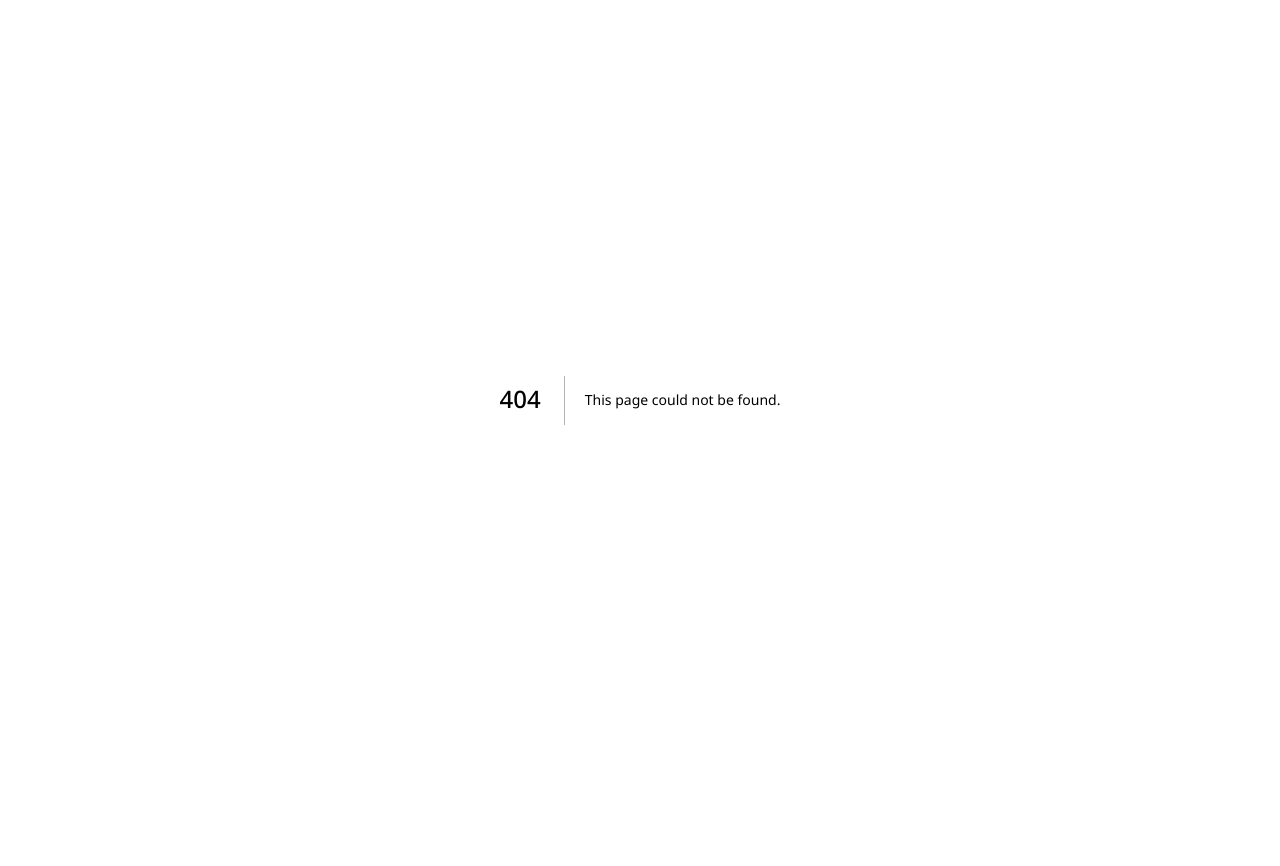
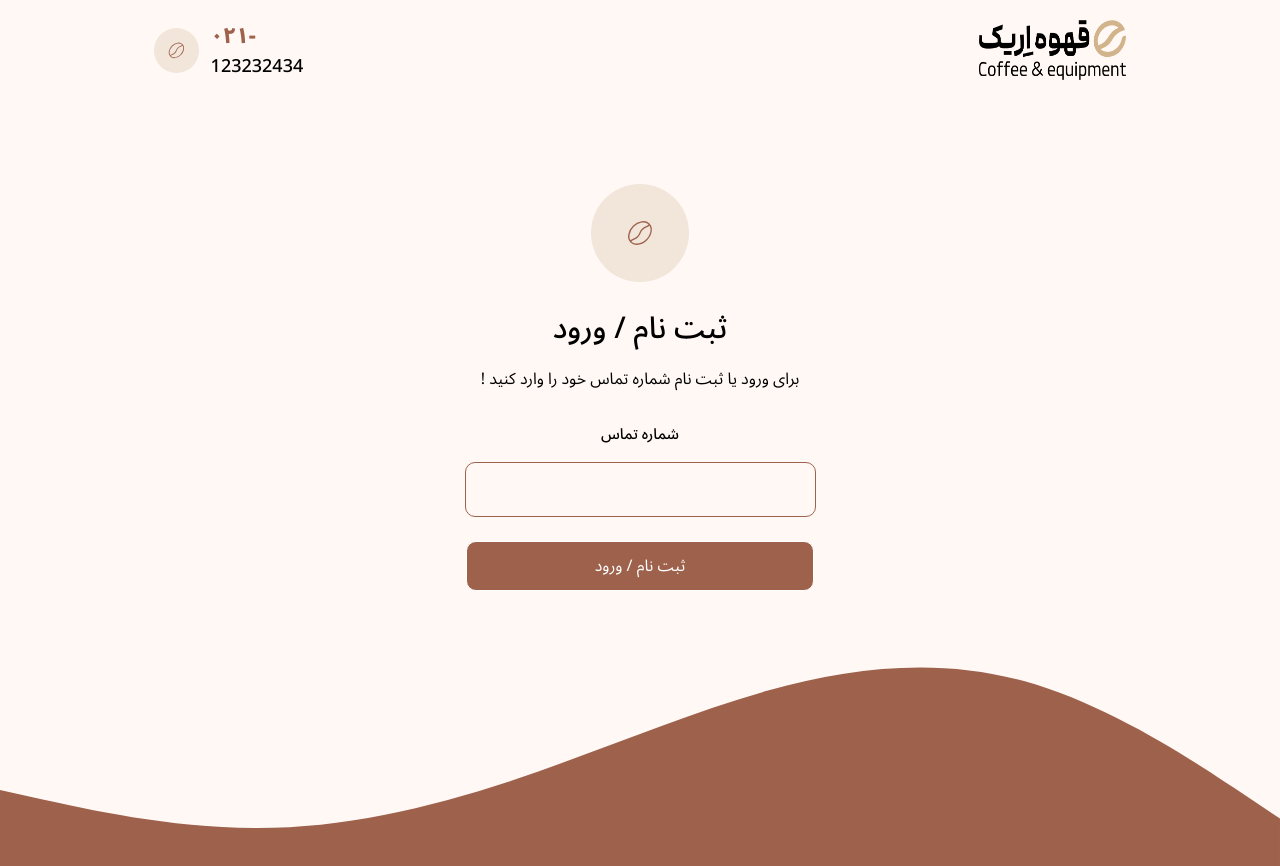
Before and after one commit to saman-tofighian/Coffee, a Next.js app: page /login in a window 1280 px wide. Before the commit this address had no page. Shown: the top 866 px of the page. Before the commit the page ends 800 px from the top, so only its background shows below. Built offline with nearby package versions, Linux system fonts and the light colour scheme; a web font is replaced by a local one.

Commit message:
start login page

```diff
--- /dev/null
+++ b/pages/login/index.jsx
@@ -0,0 +1,54 @@
+import Image from 'next/image';
+import { CiCoffeeBean } from 'react-icons/ci';
+
+export default function LoginPage() {
+  return (
+    <main className='bg-[#fff8f5] w-full min-h-[100vh]'>
+      <section className='px-[12%] pt-5 w-full'>
+        <nav className='grid grid-cols-12 w-full'>
+          <div className='flex items-center gap-x-3 col-span-6'>
+            <span className='flex justify-center items-center bg-[#F2E5DA] rounded-full w-[45px] h-[45px]'>
+              <CiCoffeeBean size='1.3rem' color='#9E624C' />
+            </span>
+            <div className='flex flex-col'>
+              <span className='font-extrabold text-[#9E624C] text-[22px]'>
+                ۰۲۱-
+              </span>
+              <span className='font-medium text-[18px] text-black'>
+                123232434
+              </span>
+            </div>
+          </div>
+          <figure className='flex justify-end col-span-6'>
+            <Image src='/img/Logo.png' width={147} height={51} alt='logo' />
+          </figure>
+        </nav>
+        <div className='flex flex-col items-center mt-26 w-full'>
+          <span className='flex justify-center items-center bg-[#F2E5DA] rounded-full w-[98px] h-[98px]'>
+            <CiCoffeeBean size='2rem' color='#9E624C' />
+          </span>
+          <span className='mt-6 font-medium text-[30px]'>ثبت نام / ورود</span>
+          <span className='mt-4 font-normal text-[16px]'>
+            ! برای ورود یا ثبت نام شماره تماس خود را وارد کنید
+          </span>
+          <label className='mt-8 font-medium text-[15px]'> شماره تماس</label>
+          <input
+            type='text'
+            className='mt-4 px-4 border border-[#9E624C] rounded-[10px] w-[351px] h-[55px]'
+          />
+          <button className='bg-[#9E624C] mt-6 px-32 py-3 border rounded-[10px] text-white cursor-pointer border[#9E624C]'>
+            ثبت نام / ورود
+          </button>
+        </div>
+      </section>
+
+      <svg xmlns='http://www.w3.org/2000/svg' viewBox='0 0 1440 320'>
+        <path
+          fill='#9e624c'
+          fill-opacity='1'
+          d='M0,224L48,234.7C96,245,192,267,288,266.7C384,267,480,245,576,213.3C672,181,768,139,864,112C960,85,1056,75,1152,101.3C1248,128,1344,192,1392,224L1440,256L1440,320L1392,320C1344,320,1248,320,1152,320C1056,320,960,320,864,320C768,320,672,320,576,320C480,320,384,320,288,320C192,320,96,320,48,320L0,320Z'
+        ></path>
+      </svg>
+    </main>
+  );
+}
```
